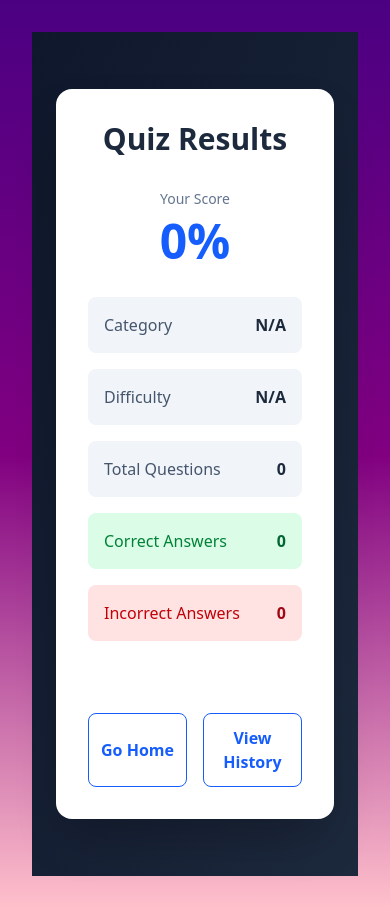
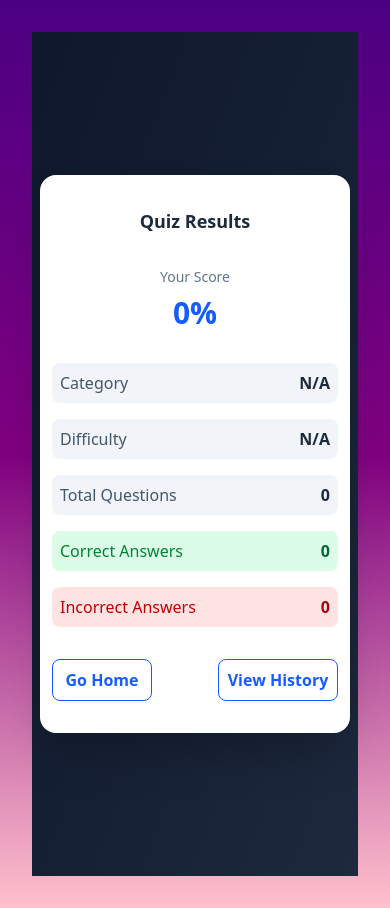
Before and after one commit to mojet66/Mojet-Quiz-App, a React (Vite) app: page /results in a window 390 px wide. Built offline with nearby package versions, Linux system fonts and the light colour scheme.

Commit message:
responsive design styling

```diff
--- a/src/pages/Homepage.jsx
+++ b/src/pages/Homepage.jsx
@@ -65,29 +65,29 @@ const Homepage = () => {
 
   return (
     <div className="flex flex-col justify-center items-center h-screen">
-      <h1 className="mb-20 font-bold text-white text-3xl">
+      <h1 className="mb-10 md:mb-15 lg:mb-20 font-bold text-white text-2xl md:text-4xl lg:text-5xl text-center">
         WELCOME TO MOJET QUIZ CHALLENGE
       </h1>
-      <p className="mb-10 text-white">
+      <p className="mb-10 text-white text-sm md:text-base lg:text-lg text-center">
         <em>
           ...test your knowledge✍️📚, push your limits💪🚀, and see how you
           stack up. Choose a category, set your difficulty, and let’s get
           started
         </em>
       </p>
-      <p className="mb-10 text-white">
+      <p className="mb-10 text-white text-sm md:text-base lg:text-lg text-center">
         Think you've got what it takes🤔🤔? Lets put it to a test.
       </p>
 
-      <div className="flex justify-center gap-4 mt-4">
+      <div className="flex md:flex-row lg:flex-row flex-col justify-center gap-4 mt-4">
         {/* CATEGORY */}
 
         <div>
-          <label className="block font-medium text-gray-700 text-sm">
+          <label className="block font-medium text-gray-700 text-sm md:text-base lg:text-lg">
             Quiz Topic
           </label>
           <select
-            className="p-1 border border-gray-500 rounded-md w-36"
+            className="p-1 border border-gray-500 rounded-md w-36 cursor-pointer"
             value={selectedCategory}
             onChange={(e) => setSelectedCategory(e.target.value)}
           >
@@ -103,11 +103,11 @@ const Homepage = () => {
         {/* DIFFICULTY */}
 
         <div>
-          <label className="block font-medium text-gray-700 text-sm">
+          <label className="block font-medium text-gray-700 text-sm md:text-base lg:text-lg">
             Quiz Difficulty
           </label>
           <select
-            className="p-1 border border-gray-500 rounded-md w-36"
+            className="p-1 border border-gray-500 rounded-md w-36 cursor-pointer"
             value={selectedDifficulty}
             onChange={(e) => setSelectedDifficulty(e.target.value)}
           >
@@ -121,11 +121,11 @@ const Homepage = () => {
         {/* QUESTION COUNT */}
 
         <div>
-          <label className="block font-medium text-gray-700 text-sm">
+          <label className="block font-medium text-gray-700 text-sm md:text-base lg:text-lg">
             Number of Questions
           </label>
           <select
-            className="p-1 border border-gray-500 rounded-md w-36"
+            className="p-1 border border-gray-500 rounded-md w-36 cursor-pointer"
             value={questionCount}
             onChange={(e) => setQuestionCount(e.target.value)}
           >
--- a/src/pages/Quizpage.jsx
+++ b/src/pages/Quizpage.jsx
@@ -36,7 +36,7 @@ const Quizpage = () => {
 
   return (
     <div className="flex justify-center items-center bg-gray-100 px-4 min-h-screen">
-      <div className="bg-white shadow-lg p-8 rounded-xl w-full max-w-2xl">
+      <div className="bg-white shadow-lg md:p-8 lg:p-8 px-3 py-8 rounded-xl w-full max-w-2xl">
         {/* Title */}
         <div className="flex justify-between mb-6">
           <p className="text-gray-500 text-sm">
@@ -52,7 +52,7 @@ const Quizpage = () => {
         </p>
 
         {/* Question Text */}
-        <h2 className="mb-6 font-semibold text-gray-800 text-2xl">
+        <h2 className="mb-6 font-semibold text-gray-800 text-lg md:text-xl lg:text-2xl">
           {currentQuestion.question}
         </h2>
 
@@ -62,7 +62,7 @@ const Quizpage = () => {
             <button
               key={index}
               onClick={() => selectAnswer(answer)}
-              className={`w-full text-left p-4 rounded-lg border ${
+              className={`w-full text-left p-2 md:p-3 lg:p-4 rounded-lg border ${
                 userAnswers[currentQuestionIndex] === answer
                   ? "bg-blue-500 text-white border-blue-500"
                   : "bg-gray-300 hover:bg-gray-100"
@@ -78,7 +78,7 @@ const Quizpage = () => {
           <button
             onClick={prevQuestion}
             disabled={currentQuestionIndex === 0}
-            className="bg-gray-300 disabled:opacity-50 px-4 py-2 rounded"
+            className="bg-gray-300 disabled:opacity-50 px-2 md:px-3 lg:px-4 py-1 md:py-2 lg:py-3 rounded text-sm"
           >
             Previous
           </button>
@@ -86,7 +86,7 @@ const Quizpage = () => {
           <button
             onClick={handleNext}
             disabled={!userAnswers[currentQuestionIndex]}
-            className="bg-blue-600 disabled:opacity-50 px-6 py-2 rounded text-white"
+            className="bg-blue-600 disabled:opacity-50 px-4 md:px-5 lg:px-6 py-2 md:py-3 lg:py-4 rounded text-white text-sm"
           >
             {currentQuestionIndex + 1 === questions.length ? "Finish" : "Next"}
           </button>
--- a/src/pages/Resultpage.jsx
+++ b/src/pages/Resultpage.jsx
@@ -54,63 +54,66 @@ const Resultpage = () => {
   };
 
   return (
-    <div className="flex justify-center items-center bg-linear-to-br from-slate-900 to-slate-800 p-6 min-h-screen">
-      <div className="bg-white shadow-2xl p-8 rounded-2xl w-full max-w-xl">
+    <div className="flex justify-center items-center bg-linear-to-br from-slate-900 to-slate-800 p-2 md:p-6 lg:p-6 min-h-screen">
+      <div className="bg-white shadow-2xl lg:p-8 px-3 py-8 rounded-2xl w-full max-w-xl">
         {/* Title */}
-        <h1 className="mb-8 font-bold text-slate-800 text-3xl text-center">
+        <h1 className="mb-8 font-bold text-slate-800 text-lg md:text-2xl lg:text-3xl text-center">
           Quiz Results
         </h1>
 
         {/* Percentage Score Highlight */}
         <div className="mb-8 text-center">
           <p className="mb-2 text-slate-500 text-sm">Your Score</p>
-          <div className="font-extrabold text-blue-600 text-5xl">
+          <div className="font-extrabold text-blue-600 text-3xl md:text-4xl lg:text-5xl">
             {percentage}%
           </div>
         </div>
 
         {/* Summary Section */}
         <div className="space-y-4">
-          <div className="flex justify-between items-center bg-slate-100 p-4 rounded-lg">
+          <div className="flex justify-between items-center bg-slate-100 p-2 sm:p-4 lg:p-4 rounded-lg">
             <span className="font-medium text-slate-600">Category</span>
             <span className="font-semibold text-slate-800">{category}</span>
           </div>
 
-          <div className="flex justify-between items-center bg-slate-100 p-4 rounded-lg">
+          <div className="flex justify-between items-center bg-slate-100 p-2 sm:p-4 lg:p-4 rounded-lg">
             <span className="font-medium text-slate-600">Difficulty</span>
             <span className="font-semibold text-slate-800">{difficulty}</span>
           </div>
 
-          <div className="flex justify-between items-center bg-slate-100 p-4 rounded-lg">
+          <div className="flex justify-between items-center bg-slate-100 p-2 sm:p-4 lg:p-4 rounded-lg">
             <span className="font-medium text-slate-600">Total Questions</span>
             <span className="font-semibold text-slate-800">
               {totalQuestions}
             </span>
           </div>
 
-          <div className="flex justify-between items-center bg-green-100 p-4 rounded-lg">
+          <div className="flex justify-between items-center bg-green-100 p-2 sm:p-4 lg:p-4 rounded-lg">
             <span className="font-medium text-green-700">Correct Answers</span>
             <span className="font-bold text-green-800">{correctAnswers}</span>
           </div>
 
-          <div className="flex justify-between items-center bg-red-100 p-4 rounded-lg">
+          <div className="flex justify-between items-center bg-red-100 p-2 sm:p-4 lg:p-4 rounded-lg">
             <span className="font-medium text-red-700">Incorrect Answers</span>
             <span className="font-bold text-red-800">{incorrectAnswers}</span>
           </div>
         </div>
 
         {/* Action Buttons */}
-        <div className="flex justify-center mt-8">
+        <div className="flex justify-between mt-8">
           <button
             onClick={handleGoHome}
-            className="hover:bg-blue-50 mt-10 py-3 border border-blue-600 rounded-lg w-48 font-semibold text-blue-600 transition hover:cursor-pointer"
+            className="hover:bg-blue-50 py-2 border border-blue-600 rounded-lg w-25 md:w-48 lg:w-48 font-semibold text-blue-600 transition hover:cursor-pointer"
           >
             Go Home
           </button>
 
           <button
-          onClick={() => navigate("/history")}
-          className="hover:bg-blue-50 mt-10 ml-4 py-3 border border-blue-600 rounded-lg w-48 font-semibold text-blue-600 transition hover:cursor-pointer">View History</button>
+            onClick={() => navigate("/history")}
+            className="hover:bg-blue-50 py-2 border border-blue-600 rounded-lg w-30 md:w-48 lg:w-48 font-semibold text-blue-600 transition hover:cursor-pointer"
+          >
+            View History
+          </button>
         </div>
       </div>
     </div>
```
